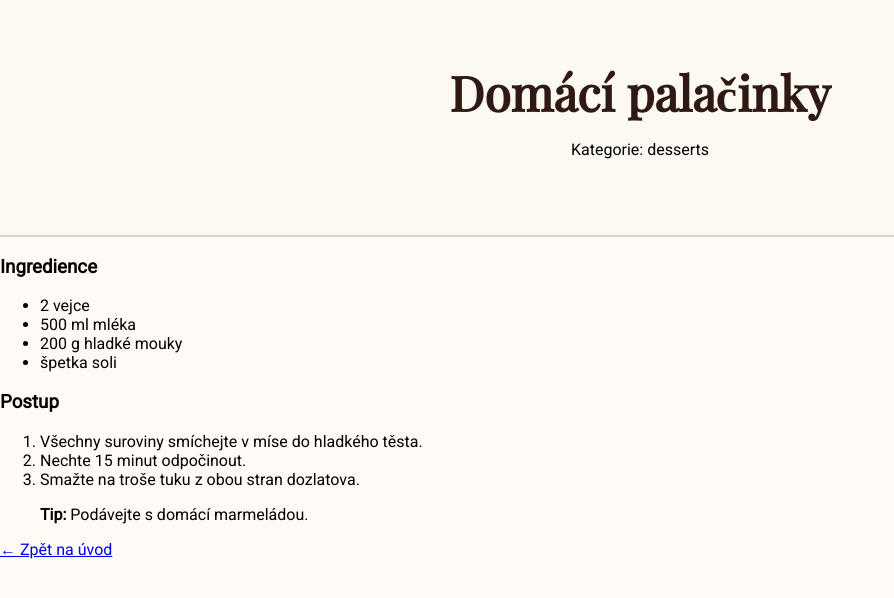
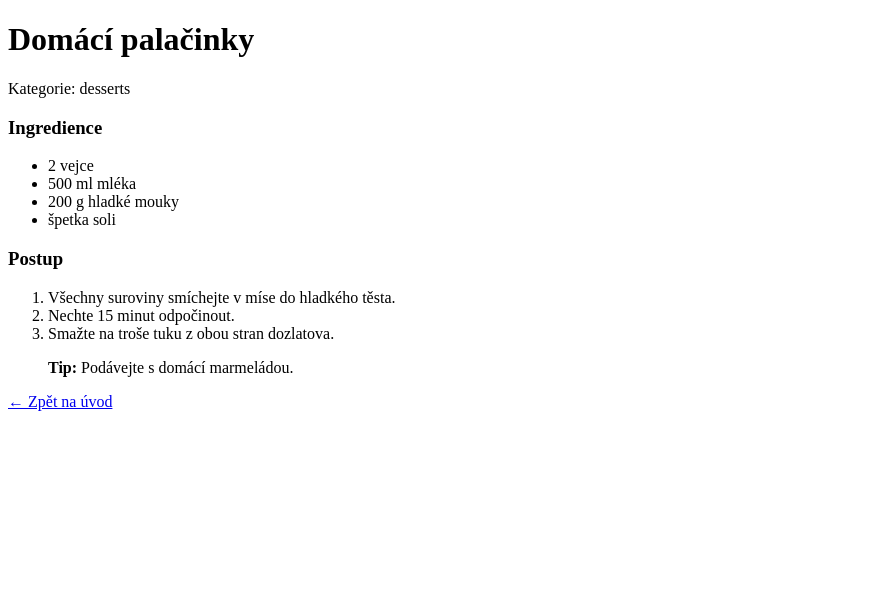
Before and after one commit to M4thys02/Cookbook, a Jekyll site: the page built from _posts/2026-03-01-palacinky.md, in a window 1280 px wide. Shown: the top 598 px of the page, without its empty margins (0-894 px from the left). Built offline with Jekyll 4.4.1, drawn with Linux system fonts in a browser that asks for light colours; some web fonts are replaced.

Commit message:
fixed css path

```diff
--- a/_layouts/desserts_layout.html
+++ b/_layouts/desserts_layout.html
@@ -4,7 +4,7 @@
     <meta charset="UTF-8">
     <title>{{ page.title }} | Kuchařka</title>
     <link href="https://fonts.googleapis.com/css2?family=Playfair+Display:ital,wght@0,400;1,700&family=Roboto:wght@300;400&display=swap" rel="stylesheet">
-    <link rel="stylesheet" href="/css/main.css">
+    <link rel="stylesheet" href="../css/main.css">
 </head>
 <body>
     <header>
```
Also changed, not shown: _posts/2026-03-01-palacinky.md (+1 -0 lines).
